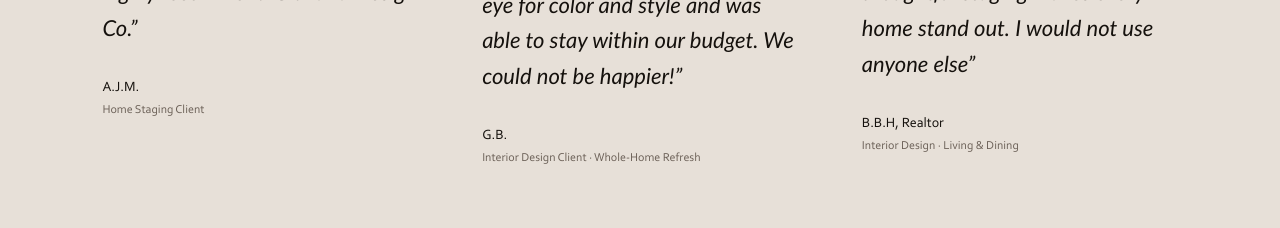
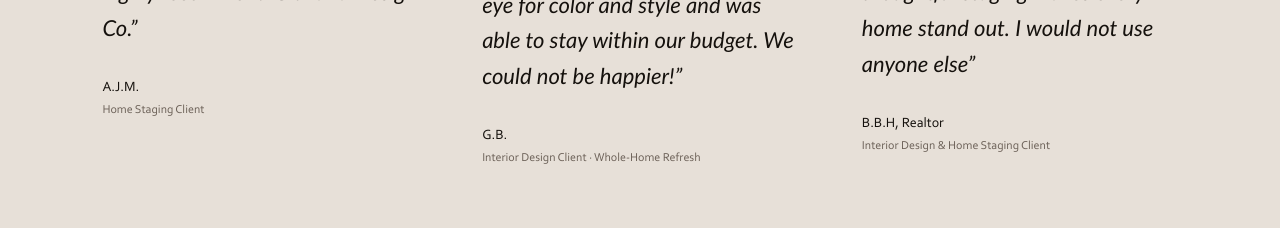
Before and after one commit to bilottag/v0-gdc, a Next.js app: page / in a window 1280 px wide. Shown: the part 4460-4688 px from the top of the page. Built offline with nearby package versions, Linux system fonts and the light colour scheme.

Commit message:
feat: update testimonial context to "Interior Design & Home Staging Client"
Co-authored-by: bilottag <196687159+bilottag@users.noreply.github.com>

```diff
--- a/components/testimonial-section.tsx
+++ b/components/testimonial-section.tsx
@@ -16,7 +16,7 @@ const testimonials = [
   {
     quote: "As a Realtor, I need listings to make a lasting first impression, and Giuliana consistently delivers. Her attention to detail and thoughtful staging makes every home stand out. I would not use anyone else",
     author: "B.B.H, Realtor",
-    context: "Interior Design · Living & Dining",
+    context: "Interior Design & Home Staging Client",
   },
 ]
 
```
